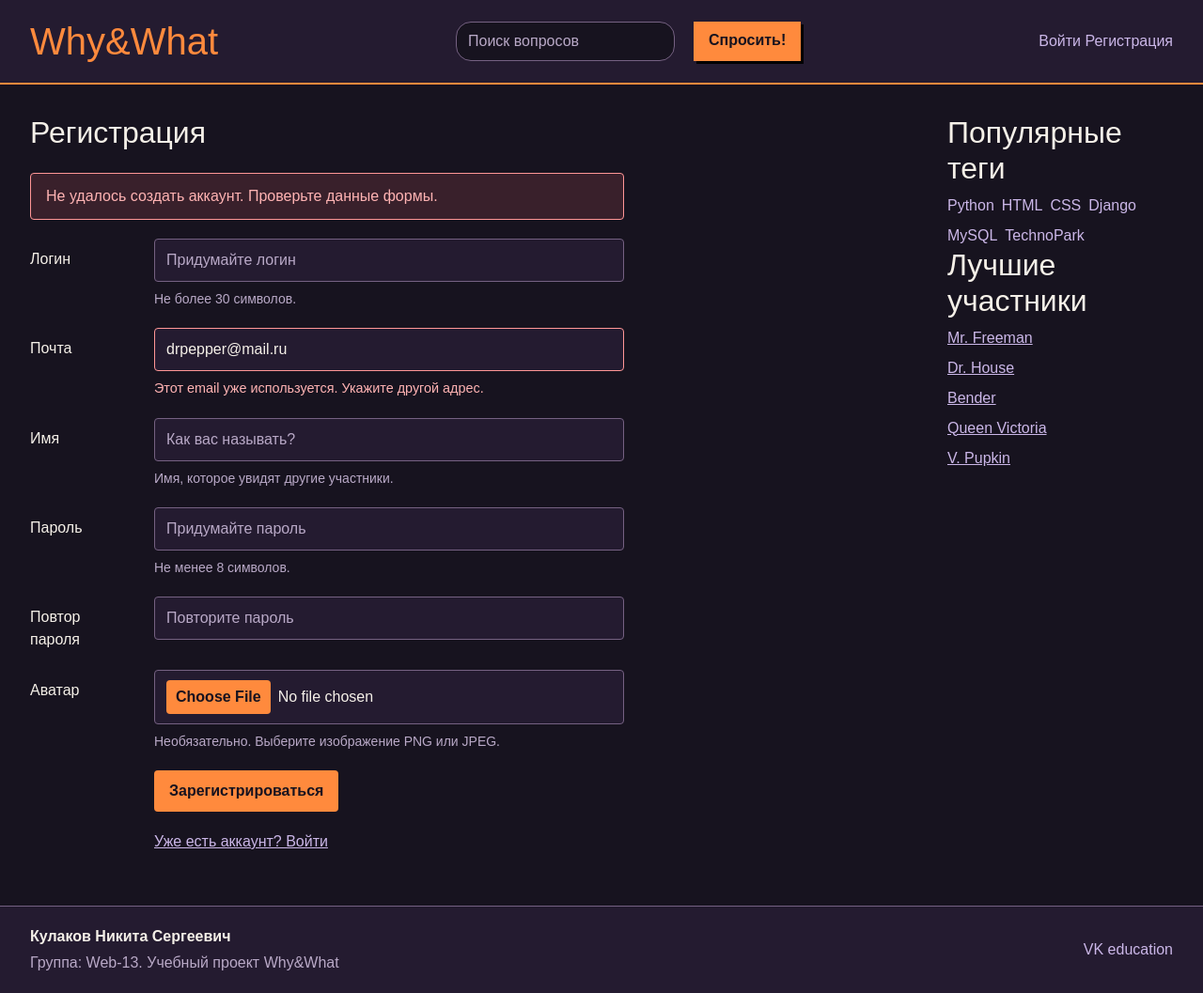
After one commit to xiarysta/2026-VK-EDU-Web-13-Kulakov-N, a Django app: page /signup/ in a window 1280 px wide. The commit adds this page. Shown: the whole page at 94% size. Run offline with Django 5.2, Linux system fonts and the light colour scheme.

Commit message:
+templates in users

```diff
--- a/public/signup.html
+++ b/public/signup.html
@@ -4,7 +4,7 @@
   <head>
     <meta charset="UTF-8">
     <meta name="viewport" content="width=device-width, initial-scale=1.0">
-    <title>Регистрация — WhyAndWhat</title>
+    <title>Регистрация - WhyAndWhat</title>
 
     <link href="https://cdn.jsdelivr.net/npm/bootstrap@5.3.8/dist/css/bootstrap.min.css" rel="stylesheet" integrity="sha384-sRIl4kxILFvY47J16cr9ZwB07vP4J8+LH7qKQnuqkuIAvNWLzeN8tE5YBujZqJLB" crossorigin="anonymous">
     <link rel="stylesheet" href="static/css/style.css">
--- a/web-edu/app/urls.py
+++ b/web-edu/app/urls.py
@@ -20,4 +20,5 @@ from django.urls import path, include
 urlpatterns = [
     path('admin/', admin.site.urls),
     path('', include("questions.urls")), # если префикс = '', то иди ищи в questions/urls.py
+    path('', include("users.urls")),
 ]
--- a/web-edu/questions/templates/questions/ask.html
+++ b/web-edu/questions/templates/questions/ask.html
@@ -11,15 +11,17 @@
 
     {% csrf_token %}
 
+    <p class="auth-form-error" role="alert">Не удалось добавить вопрос. Проверьте данные формы.</p>
 
     <div class="ask-form-row">
       <label for="question-title">Заголовок</label>
       <div class="ask-form-field">
         <input id="question-title" name="title" type="text" placeholder="Как построить парк на луне?"
-        required maxlength="150" aria-describedby="title-hint">
+        required maxlength="150" aria-invalid="true" aria-describedby="title-hint title-error">
 
         <small id="title-hint">Не более 150 символов.</small>
 
+        <p class="auth-field-error" id="title-error">Введите заголовок вопроса.</p>
       </div>
     </div>
 
--- a/web-edu/templates/base.html
+++ b/web-edu/templates/base.html
@@ -25,14 +25,21 @@
       </div>
 
       <div class="header-user-info">
+        {% if demo_authenticated %}
           <img class="header-user-avatar" src="{% static 'questions/img/pumpkin.svg' %}" alt="Аватарка">
           <div class="header-user-actions">
             <span>Dr.Pepper</span>
             <div>
-            <a href="profile.html">Настройки</a>
+              <a href="{% url 'users:profile' %}">Настройки</a>
               <a href="">Выйти</a>
             </div>
           </div>
+        {% else %}
+          <div class="header-user-actions">
+            <a href="{% url 'users:login' %}">Войти</a>
+            <a href="{% url 'users:signup' %}">Регистрация</a>
+          </div>
+        {% endif %}
       </div>
     </header>
 
--- /dev/null
+++ b/web-edu/users/templates/users/signup.html
@@ -0,0 +1,81 @@
+{% extends "base.html" %}
+{% load static %}
+
+{% block title %}
+  Регистрация - WhyAndWhat
+{% endblock title %}
+
+{% block content %}
+  <h2>Регистрация</h2>
+
+        <form class="register-form" action="{% url 'users:signup' %}" method="post" enctype="multipart/form-data">
+
+          {% csrf_token %}
+
+          <p class="auth-form-error" role="alert">Не удалось создать аккаунт. Проверьте данные формы.</p>
+
+          <div class="register-form-row">
+            <label for="register-username">Логин</label>
+
+            <div class="register-form-field">
+              <input id="register-username" name="username" type="text" placeholder="Придумайте логин"
+              autocomplete="username" required maxlength="30" aria-describedby="username-hint">
+              <small id="username-hint">Не более 30 символов.</small>
+            </div>
+          </div>
+
+          <div class="register-form-row">
+            <label for="register-email">Почта</label>
+
+            <div class="register-form-field">
+              <input id="register-email" name="email" type="email" value="drpepper@mail.ru"
+              autocomplete="email" required maxlength="254" aria-invalid="true" aria-describedby="register-email-error">
+              <p class="auth-field-error" id="register-email-error">Этот email уже используется. Укажите другой адрес.</p>
+            </div>
+          </div>
+
+          <div class="register-form-row">
+            <label for="register-nickname">Имя</label>
+
+            <div class="register-form-field">
+              <input id="register-nickname" name="nickname" type="text" placeholder="Как вас называть?"
+              autocomplete="nickname" required maxlength="30" aria-describedby="nickname-hint">
+              <small id="nickname-hint">Имя, которое увидят другие участники.</small>
+            </div>
+          </div>
+
+          <div class="register-form-row">
+            <label for="register-password">Пароль</label>
+
+            <div class="register-form-field">
+              <input id="register-password" name="password" type="password" placeholder="Придумайте пароль"
+              autocomplete="new-password" required minlength="8" aria-describedby="password-hint">
+              <small id="password-hint">Не менее 8 символов.</small>
+            </div>
+          </div>
+
+          <div class="register-form-row">
+            <label for="register-password-repeat">Повтор пароля</label>
+
+            <div class="register-form-field">
+              <input id="register-password-repeat" name="password_repeat" type="password" placeholder="Повторите пароль"
+              autocomplete="new-password" required minlength="8">
+            </div>
+          </div>
+
+          <div class="register-form-row">
+            <label for="register-avatar">Аватар</label>
+
+            <div class="register-form-field">
+              <input id="register-avatar" name="avatar" type="file" accept="image/png, image/jpeg"
+              aria-describedby="register-avatar-hint">
+              <small id="register-avatar-hint">Необязательно. Выберите изображение PNG или JPEG.</small>
+            </div>
+          </div>
+
+          <button type="submit">Зарегистрироваться</button>
+
+          <a class="auth-form-link" href="{% url 'users:login' %}">Уже есть аккаунт? Войти</a>
+
+        </form>
+{% endblock content %}
--- /dev/null
+++ b/web-edu/users/urls.py
@@ -0,0 +1,11 @@
+from django.urls import path
+
+from .views import login, signup, profile
+
+app_name = "users"
+
+urlpatterns = [
+    path('login/', login, name="login"),
+    path('signup/', signup, name="signup"),
+    path('profile/', profile, name="profile"),
+]
--- a/web-edu/users/views.py
+++ b/web-edu/users/views.py
@@ -1,3 +1,11 @@
 from django.shortcuts import render
 
 # Create your views here.
+def login(request):
+  return render(request, "users/login.html", context={"demo_authenticated": False})
+
+def signup(request):
+  return render(request, "users/signup.html", context={"demo_authenticated": False})
+
+def profile(request):
+  return render(request, "users/profile.html", context={"demo_authenticated": True})
```
Also changed, not shown: web-edu/questions/views.py (+5 -3 lines), web-edu/users/templates/users/login.html (added, +40 -0 lines), web-edu/users/templates/users/profile.html (added, +57 -0 lines). Lines whose indentation alone changed are shown as unchanged.
